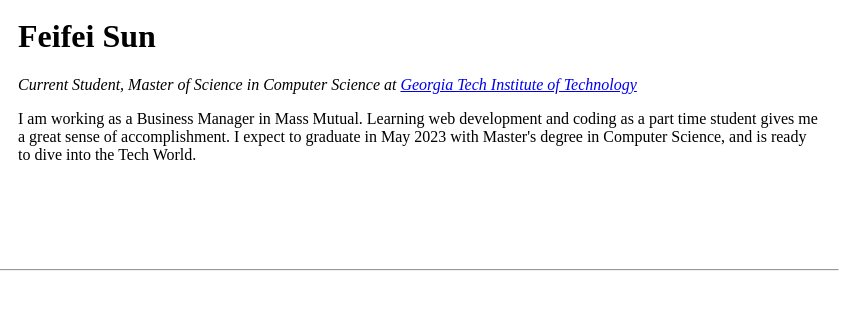
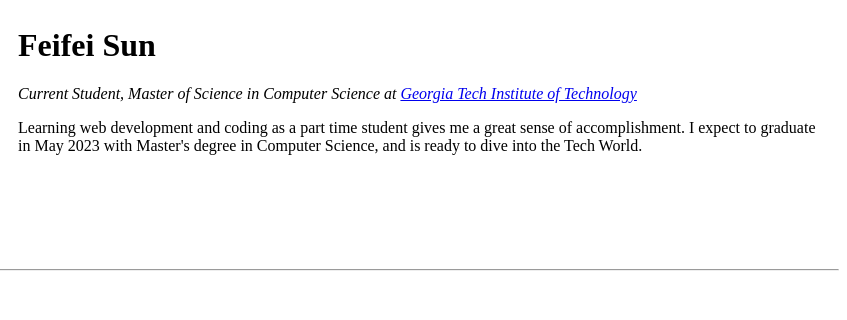
Before and after one commit to safifis/cv, a plain HTML site: page index.html in a window 1280 px wide. Shown: the part 93-413 px from the top of the page, 433-1280 px from the left. Drawn offline with Linux system fonts and the light colour scheme.

Commit message:
Update index.html

```diff
--- a/index.html
+++ b/index.html
@@ -17,8 +17,7 @@
             <a href="https://www.cc.gatech.edu/">Georgia Tech Institute of Technology</a></em>
         </p>
         <p>
-          I am working as a Business Manager in Mass Mutual. Learning web development
-          and coding as a part time student gives me a great sense of accomplishment.
+          Learning web development and coding as a part time student gives me a great sense of accomplishment.
           I expect to graduate in May 2023 with Master's degree in Computer Science,
           and is ready to dive into the Tech World.
         </p>
```
